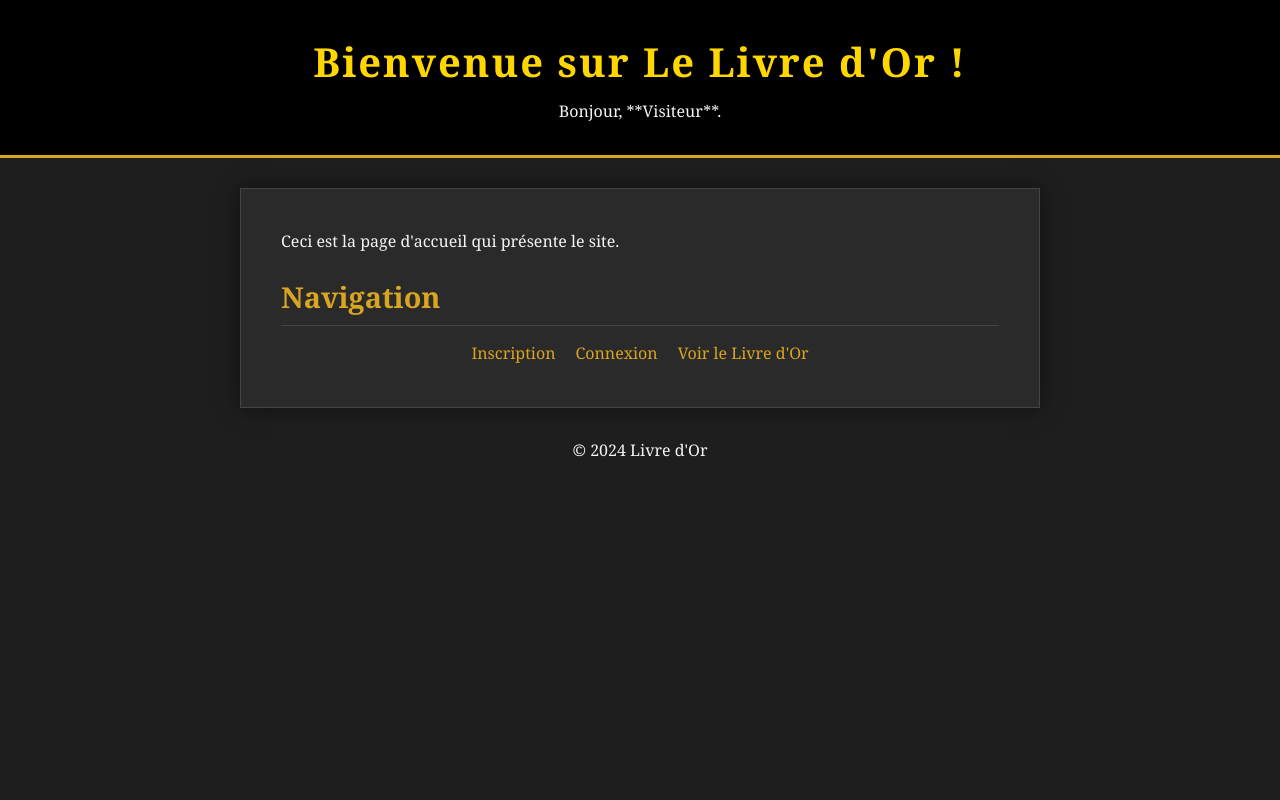
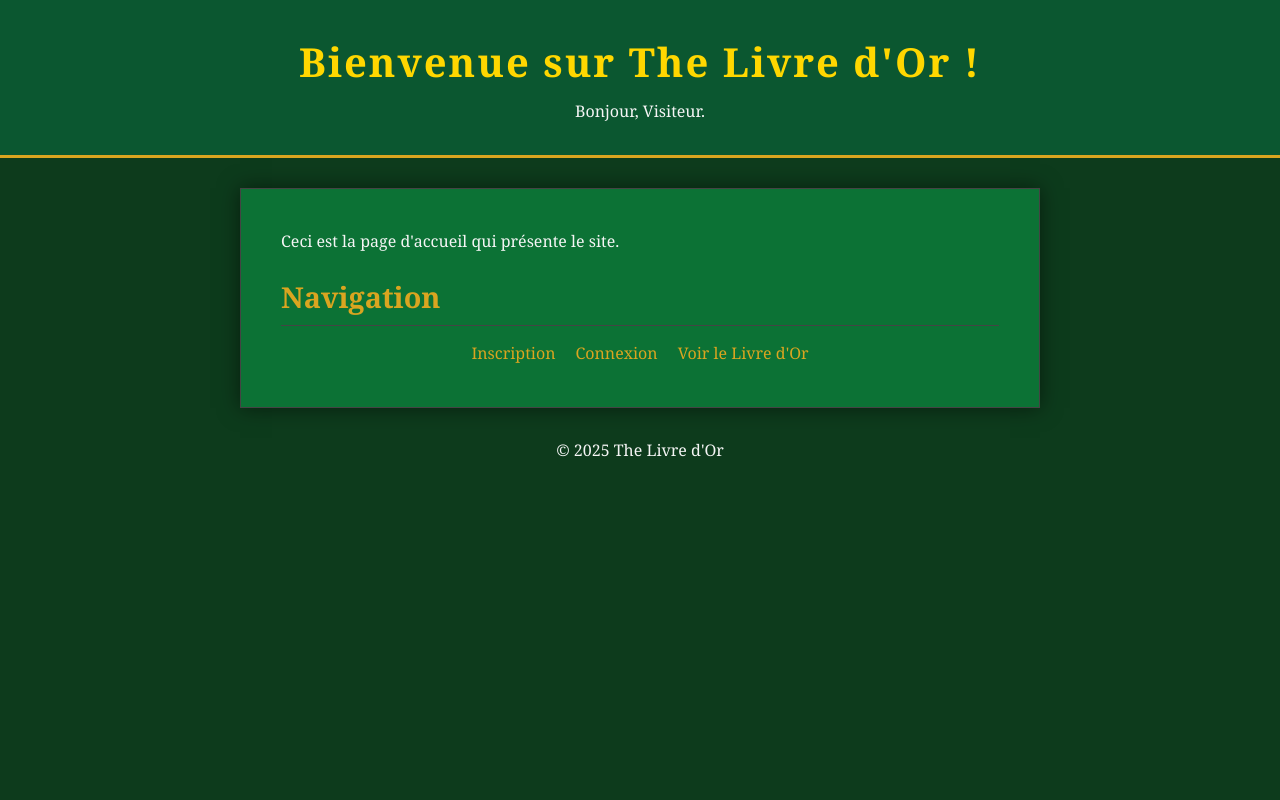
Before and after one commit to emmanuelle-dupasmahe/livre-or, a PHP site: page / in a window 1280 px wide. Run offline with PHP 8.4, Linux system fonts and the light colour scheme.

Commit message:
changement du style

```diff
--- a/css/style.css
+++ b/css/style.css
@@ -1,12 +1,12 @@
 /* ==================================== */
-/* 1. VARIABLES DE COULEUR ET RÉINITIALISATION */
+/* VARIABLES DE COULEUR ET RÉINITIALISATION */
 /* ==================================== */
 :root {
-    --color-background: #1e1e1e;   /* Fond sombre (noir/gris très foncé) */
-    --color-text-primary: #f5f5f5; /* Texte clair */
-    --color-accent: #DAA520;       /* Gold/Goldenrod (Or) */
-    --color-accent-light: #FFD700; /* Gold plus vif */
-    --color-border: #444;          /* Bordure gris foncé */
+    --color-background: #0d3b1c;
+    --color-text-primary: #f5f5f5;
+    --color-accent: #DAA520;
+    --color-accent-light: #FFD700;
+    --color-border: #444;
     --font-primary: 'Georgia', serif;
 }
 
@@ -28,13 +28,13 @@ body {
 }
 
 /* ==================================== */
-/* 2. EN-TÊTE ET TYPOGRAPHIE */
+/* EN-TÊTE ET TYPOGRAPHIE */
 /* ==================================== */
 header {
     width: 100%;
     text-align: center;
     padding: 30px 20px;
-    background-color: #000;
+    background-color: #0b5730;
     border-bottom: 3px solid var(--color-accent);
 }
 
@@ -55,20 +55,20 @@ h2 {
 }
 
 /* ==================================== */
-/* 3. CONTENU PRINCIPAL (MAIN) */
+/* CONTENU PRINCIPAL */
 /* ==================================== */
 main {
     width: 90%;
     max-width: 800px;
     padding: 40px;
     margin: 30px auto;
-    background-color: #2a2a2a; /* Léger fond pour le contenu */
+    background-color: #0c7235; /* Léger fond pour le contenu */
     border: 1px solid var(--color-border);
     box-shadow: 0 0 20px rgba(0, 0, 0, 0.5);
 }
 
 /* ==================================== */
-/* 4. FORMULAIRES (INSCRIPTION/CONNEXION/PROFIL/COMMENTAIRE) */
+/* FORMULAIRES (INSCRIPTION/CONNEXION/PROFIL/COMMENTAIRE) */
 /* ==================================== */
 form div {
     margin-bottom: 15px;
@@ -87,7 +87,7 @@ textarea {
     width: 100%;
     padding: 10px;
     border: 1px solid var(--color-border);
-    background-color: #333;
+    background-color: #10482f;
     color: var(--color-text-primary);
     font-size: 1em;
     border-radius: 4px;
@@ -117,7 +117,7 @@ button[type="submit"]:hover {
 }
 
 /* ==================================== */
-/* 5. NAVIGATION ET LIENS */
+/* NAVIGATION ET LIENS */
 /* ==================================== */
 nav ul {
     list-style: none;
@@ -142,7 +142,7 @@ main a:hover {
 }
 
 /* ==================================== */
-/* 6. STYLE DU LIVRE D'OR (Commentaires) */
+/* STYLE DU LIVRE D'OR (Commentaires) */
 /* ==================================== */
 .commentaire-entry {
     margin-bottom: 25px;
@@ -176,7 +176,7 @@ main a:hover {
 }
 
 /* ==================================== */
-/* 7. MESSAGES (Erreur/Succès) */
+/* MESSAGES (Erreur/Succès) */
 /* ==================================== */
 p[style*="color: red"] {
     background-color: #4a1c1c;
--- a/index.php
+++ b/index.php
@@ -16,8 +16,8 @@ $login_utilisateur = $est_connecte ? $_SESSION['user_login'] : 'Visiteur';
 <body>
 
     <header>
-        <h1>Bienvenue sur Le Livre d'Or !</h1>
-        <p>Bonjour, **<?= htmlspecialchars($login_utilisateur) ?>**.</p>
+        <h1>Bienvenue sur The Livre d'Or !</h1>
+        <p>Bonjour, <?= htmlspecialchars($login_utilisateur) ?>.</p>
     </header>
 
     <main>
@@ -29,7 +29,7 @@ $login_utilisateur = $est_connecte ? $_SESSION['user_login'] : 'Visiteur';
             <ul>
                 <?php if ($est_connecte): ?>
                     <li><a href="profil.php">Mon Profil</a></li>
-                    <li><a href="livre-or.php">Voir le Livre d'Or</a></li>
+                    <li><a href="livre-or.php">Voir The Livre d'Or</a></li>
                     <li><a href="deconnexion.php">Se Déconnecter</a></li>
                 <?php else: ?>
                     <li><a href="controller/inscription.php">Inscription</a></li>
@@ -42,7 +42,7 @@ $login_utilisateur = $est_connecte ? $_SESSION['user_login'] : 'Visiteur';
     </main>
 
     <footer>
-        <p>&copy; 2024 Livre d'Or</p>
+        <p>&copy; 2025 The Livre d'Or</p>
     </footer>
 
 </body>
--- a/view/livre-or.php
+++ b/view/livre-or.php
@@ -23,7 +23,7 @@
                 <?php foreach ($commentaires as $com): ?>
                     <article class="commentaire-entry">
                         <p class="meta">
-                            Posté le **<?= date('d/m/Y', strtotime($com['date'])) ?>** par **<?= htmlspecialchars($com['auteur_login']) ?>**
+                            Posté le <?= date('d/m/Y', strtotime($com['date'])) ?> par <?= htmlspecialchars($com['auteur_login']) ?>
                         </p>
                         <blockquote class="message-text">
                             <?= nl2br(htmlspecialchars($com['commentaire'])) ?>
```
